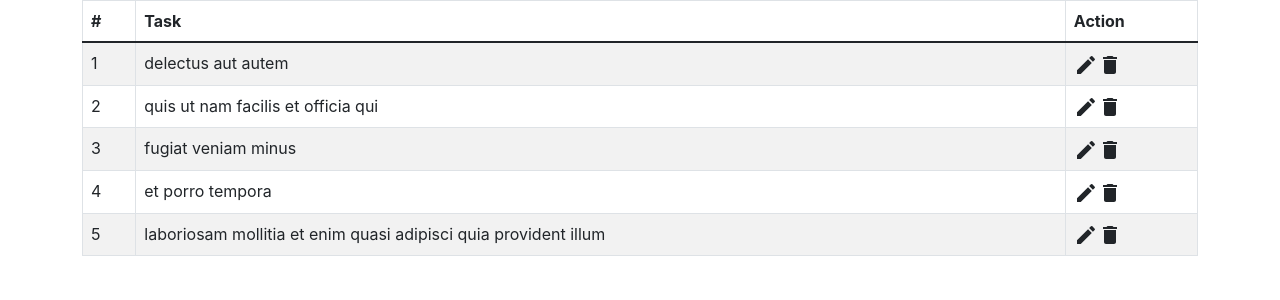
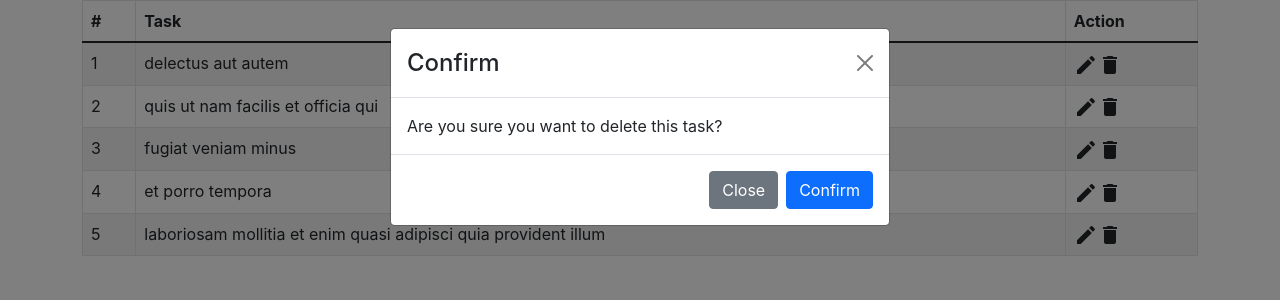
Before and after one commit to RahulParmarRP/react-trootech-test, a React (Create React App) app: page / in a window 1280 px wide. Both pictures are taken after a click on the icon 1109 px from the left and 64 px from the top of the page. Shown: the top 300 px of the page. Built offline with nearby package versions, Linux system fonts and the light colour scheme.

Commit message:
added confirm dialog

```diff
--- /dev/null
+++ b/src/components/ConfirmDialog/index.jsx
@@ -0,0 +1,24 @@
+import React, { useState } from 'react'
+import Modal from 'react-bootstrap/Modal'
+import Button from 'react-bootstrap/Button'
+
+const ConfirmDialog = ({ display, heading = "Confirm", message, onClose, onConfirm }) => {
+    return (
+        <Modal show={display} onHide={onClose}>
+            <Modal.Header closeButton>
+                <Modal.Title>{heading}</Modal.Title>
+            </Modal.Header>
+            <Modal.Body>{message}</Modal.Body>
+            <Modal.Footer>
+                <Button variant="secondary" onClick={onClose}>
+                    Close
+                </Button>
+                <Button variant="primary" onClick={onConfirm}>
+                    Confirm
+                </Button>
+            </Modal.Footer>
+        </Modal>
+    )
+}
+
+export default ConfirmDialog
--- a/src/components/DataTable/index.jsx
+++ b/src/components/DataTable/index.jsx
@@ -4,12 +4,14 @@ import EditIcon from '@mui/icons-material/Edit'
 import DoneIcon from '@mui/icons-material/Done'
 import DeleteIcon from '@mui/icons-material/Delete'
 import { useDispatch } from 'react-redux'
+import ConfirmDialog from '../ConfirmDialog'
+
 const DataTable = ({ todos }) => {
     const dispatch = useDispatch()
+    const [showDeleteConfirmDialog, setShowDeleteConfirmDialog] = useState(false)
     const [editMode, setEditMode] = useState(false)
     const [currentEditingTodo, setCurrentEditingTodo] = useState(null)
     const [title, setTitle] = useState('')
-    debugger
     const handleEditClick = (id, index) => {
         const selectedTodo = todos[index]
         setCurrentEditingTodo(selectedTodo)
@@ -24,8 +26,13 @@ const DataTable = ({ todos }) => {
         dispatch({ type: 'UPDATE_TODO', payload: updatedTodo })
         setEditMode(false)
     }
+    const handleDeleteClick = (todoId) => {
+        // dispatch({ type: 'DELETE_TODO', payload: todoId })
+        setShowDeleteConfirmDialog(true)
+    }
 
     return (
+        <>
             <Table striped bordered>
                 <thead>
                     <tr>
@@ -47,12 +54,18 @@ const DataTable = ({ todos }) => {
                                 {(editMode && currentEditingTodo.id === todo.id)
                                     ? (<DoneIcon onClick={() => handleUpdateClick(todo.id)} />)
                                     : (<EditIcon onClick={() => handleEditClick(todo.id, index)} />)}
-                            <DeleteIcon />
+                                <DeleteIcon onClick={() => handleDeleteClick(todo.id)} />
                             </td>
                         </tr>
                     ))}
                 </tbody>
             </Table>
+            <ConfirmDialog
+                display={showDeleteConfirmDialog}
+                message="Are you sure you want to delete this task?"
+                onConfirm={() => alert('Delete')}
+                onClose={() => setShowDeleteConfirmDialog(false)} />
+        </>
     )
 }
 
```
Lines whose indentation alone changed are shown as unchanged.
